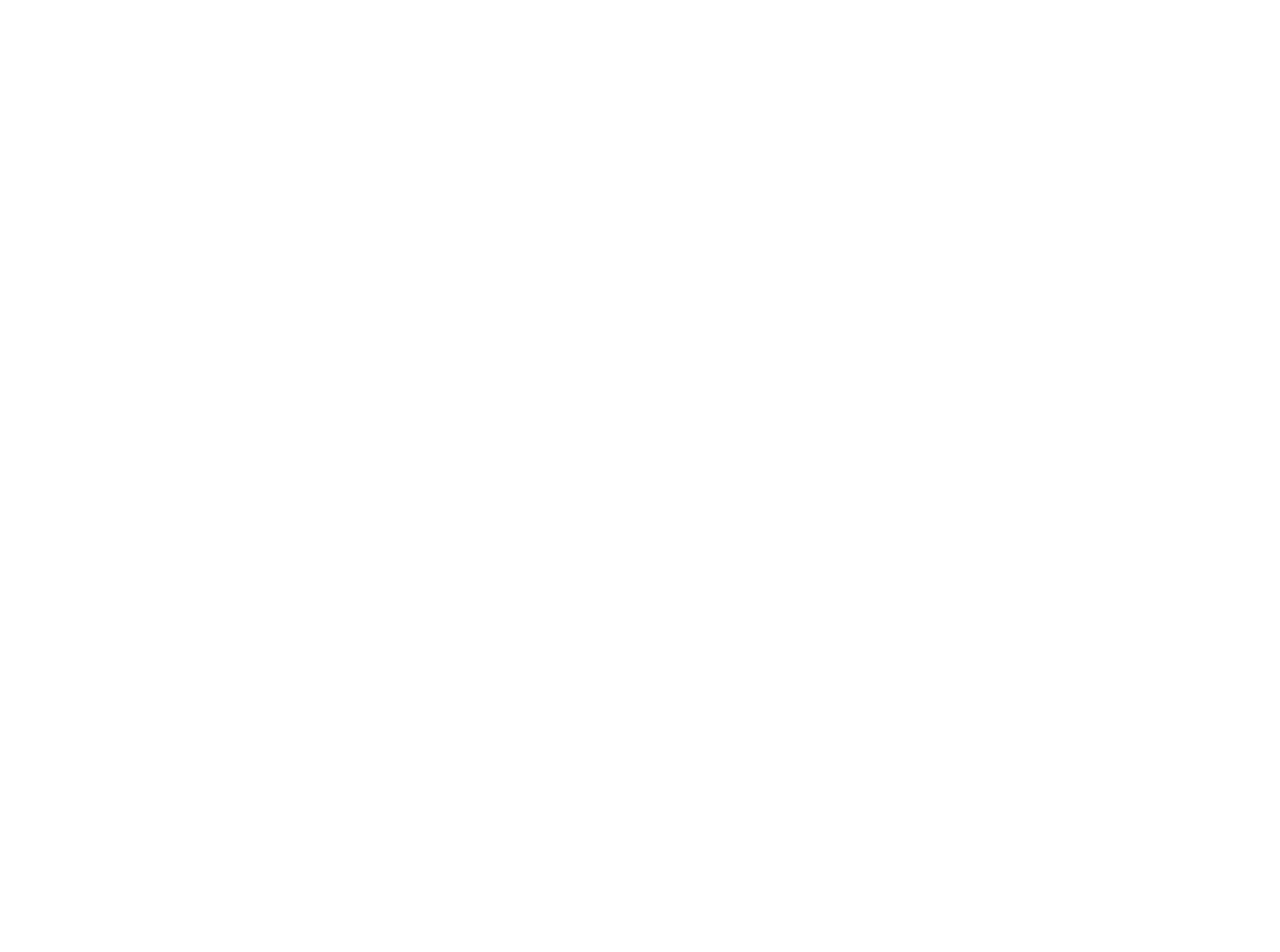
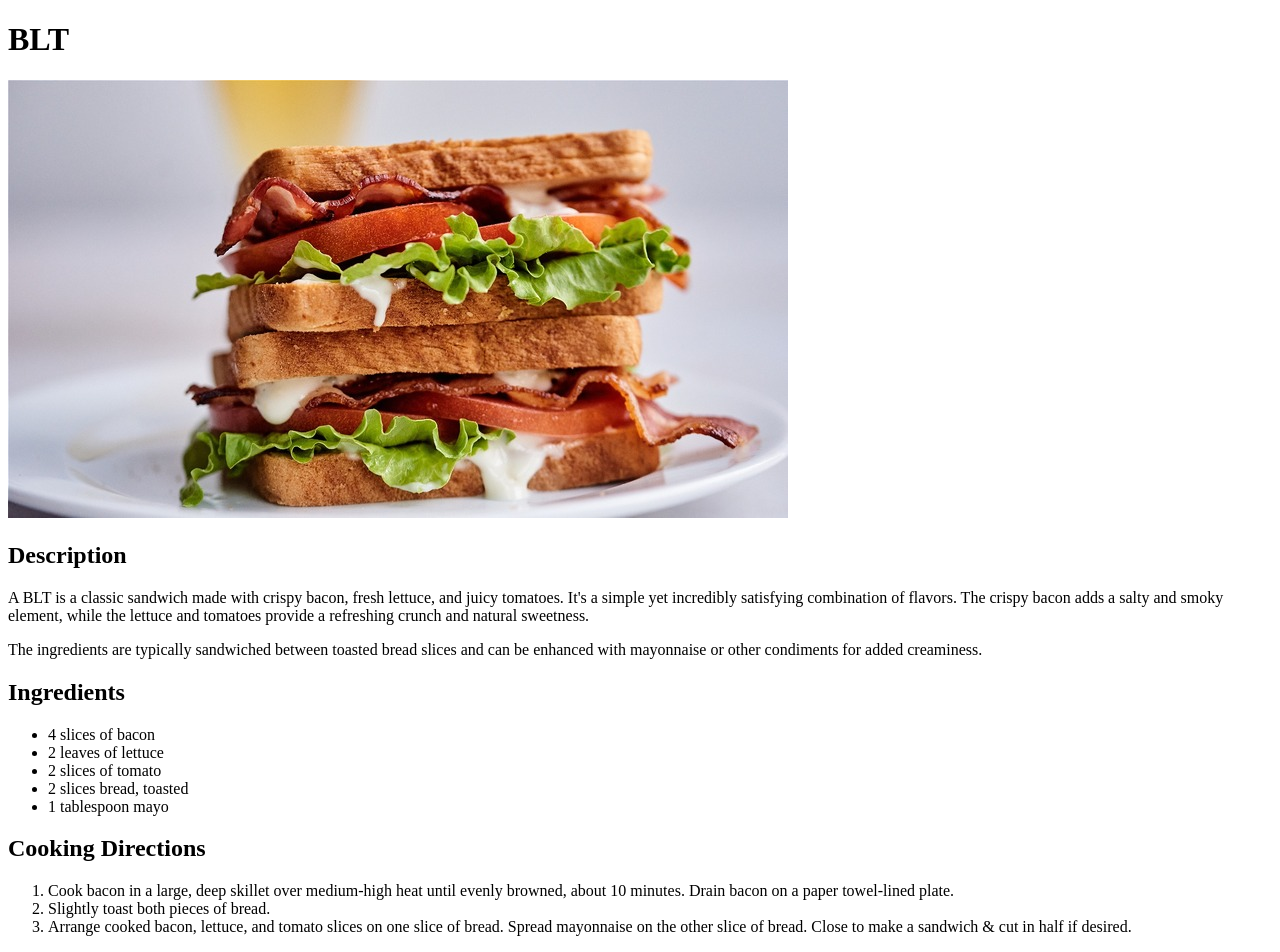
Before and after one commit to shoveltbog/odin-recipes, a plain HTML site: page recipes/blt.html in a window 1280 px wide. Before the commit the page ends 800 px from the top, so only its background shows below. Drawn offline with Linux system fonts and the light colour scheme.

Commit message:
Add info to BLT page

```diff
--- a/recipes/blt.html
+++ b/recipes/blt.html
@@ -1,10 +1,36 @@
 <!DOCTYPE html>
 <html lang="en">
+
     <head>
         <meta charset="UTF-8">
         <title>BLT</title>
     </head>
+
     <body>
+
+        <h1>BLT</h1>
+
+                <img src="../images/blt.jpg" alt="Picture of a bacon lettuce tomato sandwich">
+
+            <h2>Description</h2>
+                <p>A BLT is a classic sandwich made with crispy bacon, fresh lettuce, and juicy tomatoes. It's a simple yet incredibly satisfying combination of flavors. The crispy bacon adds a salty and smoky element, while the lettuce and tomatoes provide a refreshing crunch and natural sweetness.</p>
+                <p>The ingredients are typically sandwiched between toasted bread slices and can be enhanced with mayonnaise or other condiments for added creaminess.</p>
+
+            <h2>Ingredients</h2>
+                    <ul>
+                        <li>4 slices of bacon</li>
+                        <li>2 leaves of lettuce</li>
+                        <li>2 slices of tomato</li>
+                        <li>2 slices bread, toasted</li>
+                        <li>1 tablespoon mayo</li>
+                    </ul>
+
+            <h2>Cooking Directions</h2>
+                <ol>
+                    <li>Cook bacon in a large, deep skillet over medium-high heat until evenly browned, about 10 minutes. Drain bacon on a paper towel-lined plate.</li>
+                    <li>Slightly toast both pieces of bread.</li>
+                    <li>Arrange cooked bacon, lettuce, and tomato slices on one slice of bread. Spread mayonnaise on the other slice of bread. Close to make a sandwich & cut in half if desired.</li>
+                </ol>
 
     </body>
 </html>
```
Lines whose indentation alone changed are shown as unchanged.
